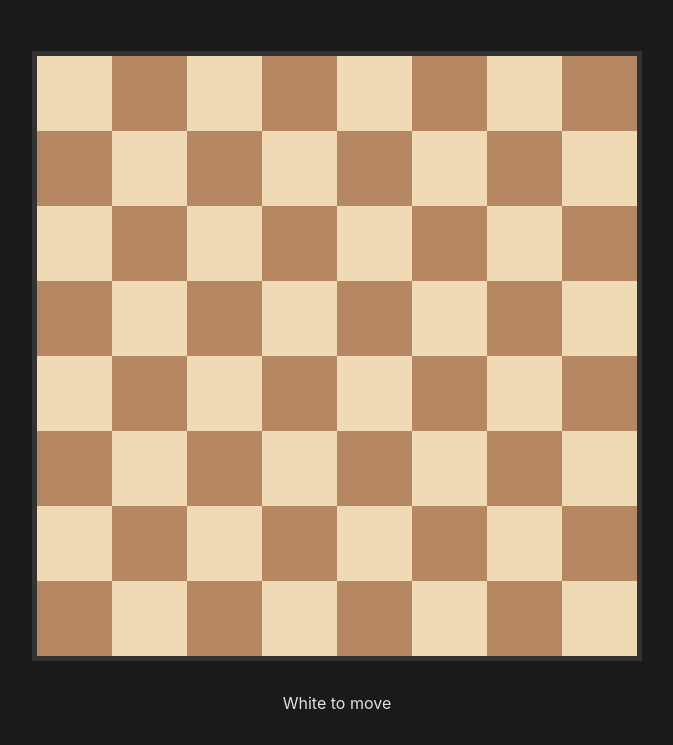
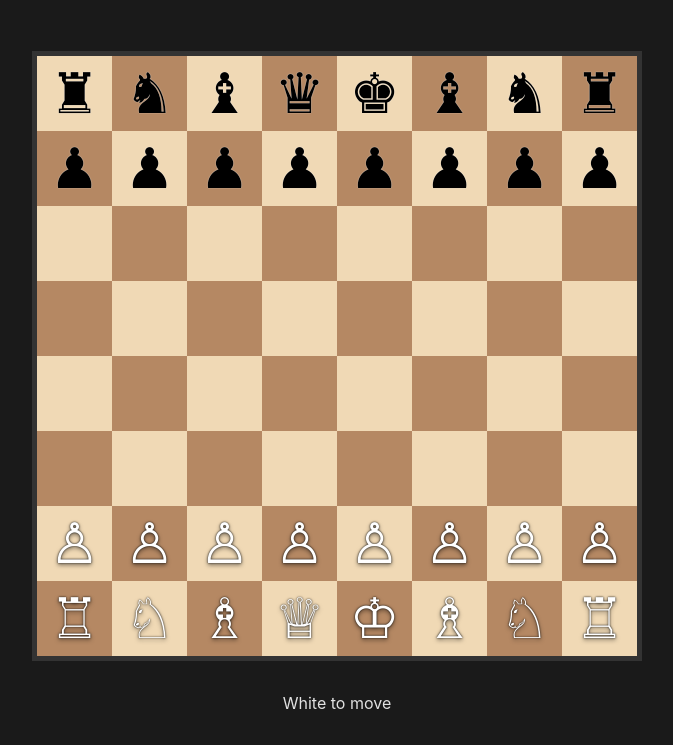
Before and after one commit to kaaner/chess-game-engine, a website built with Vite: page index.html in a window 1280 px wide. Shown: the part 95-840 px from the top of the page, without its empty margins (303-976 px from the left). Built offline with nearby package versions, Linux system fonts and the light colour scheme.

Commit message:
Implement Piece Rendering - Fixes #10

```diff
--- a/src/style.css
+++ b/src/style.css
@@ -57,7 +57,32 @@ body {
   align-items: center;
   position: relative;
   user-select: none;
+  font-size: 3.5rem;
+  /* Large pieces */
+  cursor: pointer;
 }
+
+.piece {
+  cursor: grab;
+  transition: transform 0.2s;
+}
+
+.piece:hover {
+  transform: scale(1.1);
+}
+
+.piece.white {
+  color: #fff;
+  text-shadow: 0 0 2px #000, 0 2px 4px rgba(0, 0, 0, 0.5);
+  /* Make white pieces pop */
+}
+
+.piece.black {
+  color: #000;
+  text-shadow: 0 0 1px #fff;
+  /* Slight outline for black pieces on dark squares */
+}
+
 
 .square.light {
   background-color: var(--board-light);
--- a/src/view/ChessView.js
+++ b/src/view/ChessView.js
@@ -31,5 +31,36 @@ export default class ChessView {
             }
             this.squares.push(row);
         }
+        this.updatePieces();
+    }
+
+    updatePieces() {
+        const board = this.gameState.getBoard();
+        for (let i = 0; i < 8; i++) {
+            for (let j = 0; j < 8; j++) {
+                const piece = board.getPiece(i, j);
+                const square = this.squares[i][j];
+                square.innerHTML = ''; // Clear
+
+                if (piece) {
+                    const pieceEl = document.createElement('div');
+                    pieceEl.classList.add('piece');
+                    pieceEl.classList.add(piece.color === 'w' ? 'white' : 'black');
+
+                    // Map types to unicode for now (or images later)
+                    const mapping = {
+                        'k': piece.color === 'w' ? '♔' : '♚',
+                        'q': piece.color === 'w' ? '♕' : '♛',
+                        'r': piece.color === 'w' ? '♖' : '♜',
+                        'b': piece.color === 'w' ? '♗' : '♝',
+                        'n': piece.color === 'w' ? '♘' : '♞',
+                        'p': piece.color === 'w' ? '♙' : '♟'
+                    };
+
+                    pieceEl.textContent = mapping[piece.type];
+                    square.appendChild(pieceEl);
+                }
+            }
+        }
     }
 }
```
Also changed, not shown: src/view/PieceRenderer.js (added, +31 -0 lines).
